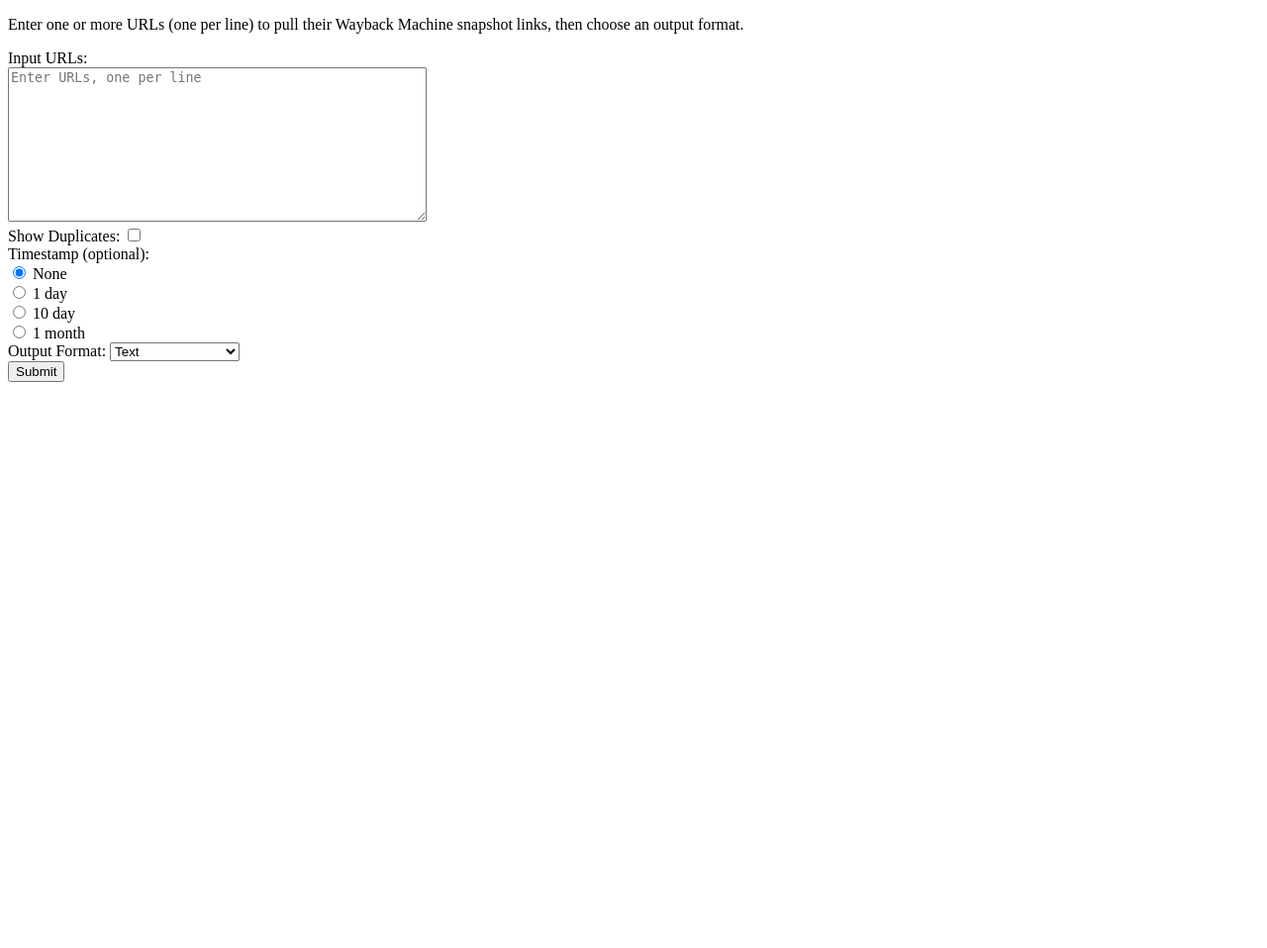
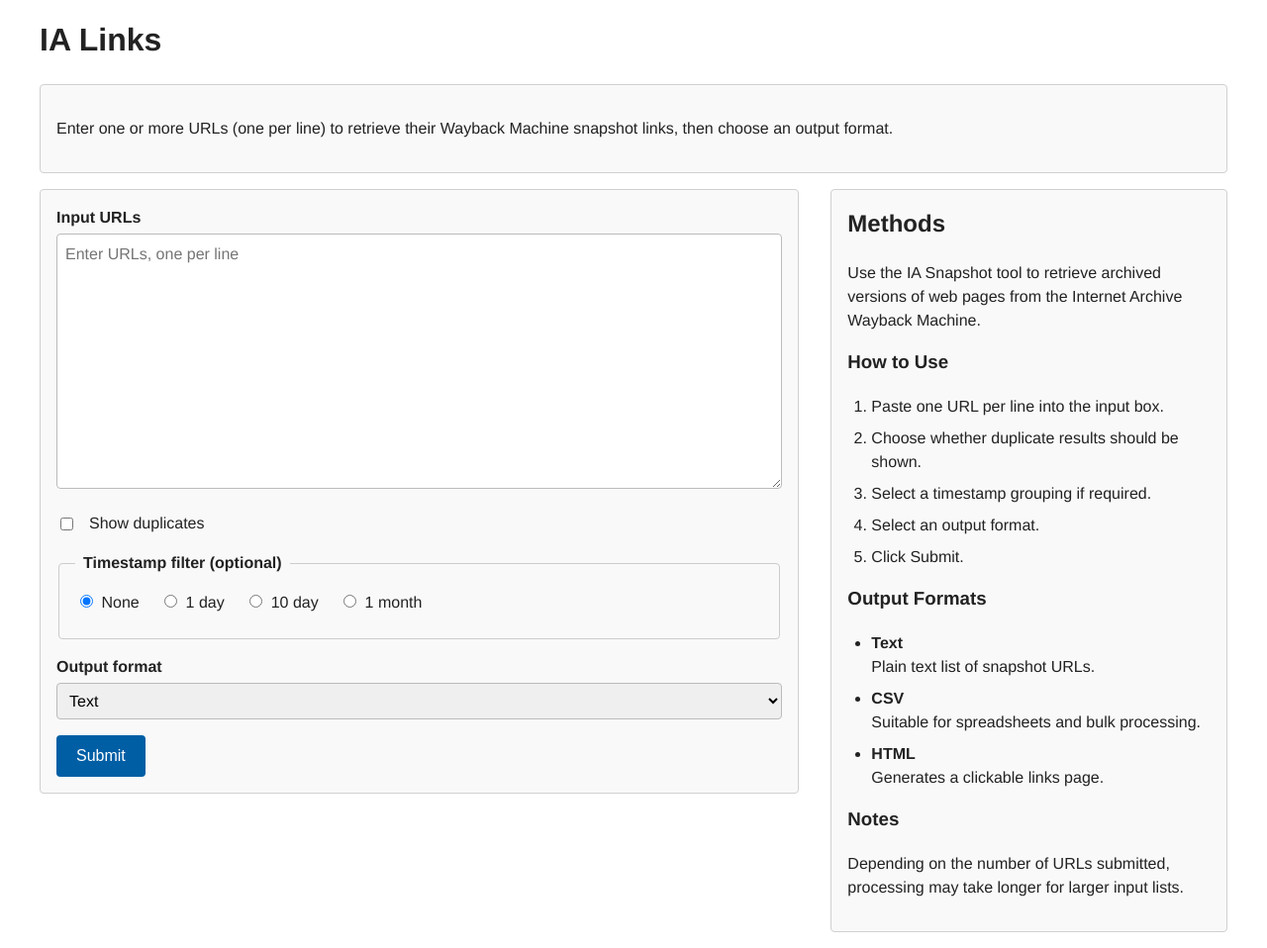
Before and after one commit to iaine/ia_links, a Flask app: page / in a window 1280 px wide. Shown: the whole page at 99% size. Before the commit the page ends 386 px from the top, so only its background shows below. Run offline with Flask 3, Linux system fonts and the light colour scheme.

Commit message:
Fix to css

```diff
--- /dev/null
+++ b/web/static/main.css
@@ -0,0 +1,225 @@
+/* ==========================
+   Base Layout
+   ========================== */
+
+body {
+    font: 16px/1.5 Helvetica, Arial, sans-serif;
+    max-width: 1200px;
+    margin: 0 auto;
+    padding: 1rem;
+    color: #222;
+    background-color: #fff;
+}
+
+header {
+    margin-bottom: 1rem;
+}
+
+h1,
+h2,
+h3 {
+    margin-top: 0;
+    color: #222;
+}
+
+/* ==========================
+   Two-Column Flex Layout
+   ========================== */
+
+.flex-container {
+    display: flex;
+    gap: 2rem;
+    align-items: flex-start;
+}
+
+/* Form column */
+.formBody {
+    flex: 2;
+    padding: 1rem;
+    border: 1px solid #d0d0d0;
+    border-radius: 4px;
+    background-color: #f9f9f9;
+}
+
+/* Instructions column */
+.methodsIntr {
+    flex: 1;
+    padding: 1rem;
+    border: 1px solid #d0d0d0;
+    border-radius: 4px;
+    background-color: #f9f9f9;
+}
+
+/* ==========================
+   Intro / Instructions
+   ========================== */
+
+.formInstructions {
+    margin-bottom: 1rem;
+    padding: 1rem;
+    border: 1px solid #d0d0d0;
+    border-radius: 4px;
+    background-color: #f9f9f9;
+}
+
+/* ==========================
+   Form Elements
+   ========================== */
+
+.form-group {
+    margin-bottom: 1rem;
+}
+
+label {
+    display: block;
+    margin-bottom: 0.25rem;
+    font-weight: 600;
+}
+
+textarea,
+select,
+input[type="text"] {
+    width: 100%;
+    box-sizing: border-box;
+    padding: 0.5rem;
+    border: 1px solid #bbb;
+    border-radius: 4px;
+    font: inherit;
+}
+
+textarea {
+    resize: vertical;
+    min-height: 12rem;
+}
+
+select:focus,
+textarea:focus,
+input:focus,
+button:focus {
+    outline: 3px solid #80bdff;
+    outline-offset: 2px;
+}
+
+/* ==========================
+   Checkbox
+   ========================== */
+
+.form-group input[type="checkbox"] {
+    margin-right: 0.5rem;
+}
+
+.form-group.checkbox-group {
+    display: flex;
+    align-items: center;
+    gap: 0.5rem;
+}
+
+.form-group.checkbox-group label {
+    margin-bottom: 0;
+    font-weight: normal;
+}
+
+/* ==========================
+   Radio Button Group
+   ========================== */
+
+.timestampFilter {
+    margin-bottom: 1rem;
+    padding: 1rem;
+    border: 1px solid #ccc;
+    border-radius: 4px;
+}
+
+.timestampFilter legend {
+    font-weight: 600;
+    padding: 0 0.5rem;
+}
+
+.timestampFilter label {
+    display: inline-block;
+    margin-right: 1rem;
+    margin-bottom: 0.5rem;
+    font-weight: normal;
+}
+
+.timestampFilter input[type="radio"] {
+    margin-right: 0.25rem;
+}
+
+/* ==========================
+   Submit Button
+   ========================== */
+
+.submitBtn {
+    display: inline-block;
+    padding: 0.75rem 1.25rem;
+    border: none;
+    border-radius: 4px;
+    background-color: #005ea5;
+    color: #fff;
+    font-size: 1rem;
+    cursor: pointer;
+}
+
+.submitBtn:hover {
+    background-color: #004b85;
+}
+
+.submitBtn:active {
+    background-color: #003d6b;
+}
+
+/* ==========================
+   Messages
+   ========================== */
+
+.errorMessage {
+    margin-bottom: 1rem;
+    padding: 0.75rem;
+    border: 1px solid #b00020;
+    border-radius: 4px;
+    background-color: #fff5f7;
+    color: #b00020;
+}
+
+.warningMessage {
+    margin-bottom: 1rem;
+    padding: 0.75rem;
+    border: 1px solid #8a6d00;
+    border-radius: 4px;
+    background-color: #fff9e6;
+    color: #8a6d00;
+}
+
+/* ==========================
+   Lists in Instructions Panel
+   ========================== */
+
+.methodsIntr ul,
+.methodsIntr ol {
+    padding-left: 1.5rem;
+}
+
+.methodsIntr li {
+    margin-bottom: 0.5rem;
+}
+
+/* ==========================
+   Mobile Layout
+   ========================== */
+
+@media (max-width: 800px) {
+
+    .flex-container {
+        flex-direction: column;
+    }
+
+    .formBody,
+    .methodsIntr {
+        width: 100%;
+    }
+
+    .timestampFilter label {
+        display: block;
+    }
+}
--- a/web/templates/index.html
+++ b/web/templates/index.html
@@ -4,52 +4,194 @@
     <meta charset="UTF-8">
     <meta name="viewport" content="width=device-width, initial-scale=1.0">
     <title>IA Links</title>
+    <link rel="stylesheet" href="{{ url_for('static', filename='main.css') }}">
 </head>
+
 <body>
-    <div id="formInstructions">
-        <p>Enter one or more URLs (one per line) to pull their Wayback Machine
-        snapshot links, then choose an output format.</p>
+
+    <header>
+        <h1>IA Links</h1>
+    </header>
+
+    <div class="formInstructions">
+        <p>
+            Enter one or more URLs (one per line) to retrieve their
+            Wayback Machine snapshot links, then choose an output format.
+        </p>
     </div>
 
     {% if error %}
-    <div id="errorMessage" style="color: #b00020; border: 1px solid #b00020; padding: 0.5em; margin-bottom: 1em;">
+    <div class="errorMessage" role="alert">
         {{ error }}
     </div>
     {% endif %}
 
     {% if warning %}
-    <div id="warningMessage" style="color: #8a6d00; border: 1px solid #8a6d00; padding: 0.5em; margin-bottom: 1em;">
+    <div class="warningMessage" role="alert">
         {{ warning }}
     </div>
     {% endif %}
 
-    <div id="formBody">
-        <form id="linkForm" method="post" action="/">
-            <label for="inputUrls">Input URLs:</label><br>
-            <textarea id="inputUrls" name="url" rows="10" cols="50" placeholder="Enter URLs, one per line" required></textarea><br>
+    <div class="flex-container">
 
-            <label for="showDupes">Show Duplicates:</label>
-            <input type="checkbox" id="showDupes" name="show_dupes" value="true"><br>
+        <!-- LEFT COLUMN: FORM -->
 
-            <label>Timestamp (optional):</label><br>
-            <input type="radio" id="timestamp_none" name="timestamp" value="" checked>
-            <label for="timestamp_none">None</label><br>
-            <input type="radio" id="timestamp_day" name="timestamp" value="1_day">
-            <label for="timestamp_day">1 day</label><br>
-            <input type="radio" id="timestamp_10day" name="timestamp" value="10_day">
-            <label for="timestamp_10day">10 day</label><br>
-            <input type="radio" id="timestamp_month" name="timestamp" value="1_month">
-            <label for="timestamp_month">1 month</label><br>
+        <section class="formBody">
 
-            <label for="format">Output Format:</label>
-            <select id="format" name="format">
-                <option value="txt">Text</option>
-                <option value="csv">CSV</option>
-                <option value="html">HTML (links page)</option>
-            </select><br>
+            <form method="POST" action="/">
 
-            <button id="submitBtn" type="submit">Submit</button>
-        </form>
+                <div class="form-group">
+                    <label for="inputUrls">
+                        Input URLs
+                    </label>
+
+                    <textarea
+                        id="inputUrls"
+                        name="url"
+                        rows="10"
+                        placeholder="Enter URLs, one per line"
+                        required></textarea>
+                </div>
+
+                <div class="form-group checkbox-group">
+                    <input
+                        type="checkbox"
+                        id="showDupes"
+                        name="show_dupes"
+                        value="true">
+
+                    <label for="showDupes">
+                        Show duplicates
+                    </label>
+                </div>
+
+                <fieldset class="timestampFilter">
+
+                    <legend>
+                        Timestamp filter (optional)
+                    </legend>
+
+                    <input
+                        type="radio"
+                        id="timestamp_none"
+                        name="timestamp"
+                        value=""
+                        checked>
+
+                    <label for="timestamp_none">
+                        None
+                    </label>
+
+                    <input
+                        type="radio"
+                        id="timestamp_day"
+                        name="timestamp"
+                        value="1_day">
+
+                    <label for="timestamp_day">
+                        1 day
+                    </label>
+
+                    <input
+                        type="radio"
+                        id="timestamp_10day"
+                        name="timestamp"
+                        value="10_day">
+
+                    <label for="timestamp_10day">
+                        10 day
+                    </label>
+
+                    <input
+                        type="radio"
+                        id="timestamp_month"
+                        name="timestamp"
+                        value="1_month">
+
+                    <label for="timestamp_month">
+                        1 month
+                    </label>
+
+                </fieldset>
+
+                <div class="form-group">
+                    <label for="format">
+                        Output format
+                    </label>
+
+                    <select id="format" name="format">
+                        <option value="txt">
+                            Text
+                        </option>
+
+                        <option value="csv">
+                            CSV
+                        </option>
+
+                        <option value="html">
+                            HTML (links page)
+                        </option>
+                    </select>
+                </div>
+
+                <button class="submitBtn" type="submit">
+                    Submit
+                </button>
+
+            </form>
+
+        </section>
+
+        <!-- RIGHT COLUMN: INSTRUCTIONS -->
+
+        <aside class="methodsIntr">
+
+            <h2>Methods</h2>
+
+            <p>
+                Use the IA Snapshot tool to retrieve archived versions of
+                web pages from the Internet Archive Wayback Machine.
+            </p>
+
+            <h3>How to Use</h3>
+
+            <ol>
+                <li>Paste one URL per line into the input box.</li>
+                <li>Choose whether duplicate results should be shown.</li>
+                <li>Select a timestamp grouping if required.</li>
+                <li>Select an output format.</li>
+                <li>Click Submit.</li>
+            </ol>
+
+            <h3>Output Formats</h3>
+
+            <ul>
+                <li>
+                    <strong>Text</strong><br>
+                    Plain text list of snapshot URLs.
+                </li>
+
+                <li>
+                    <strong>CSV</strong><br>
+                    Suitable for spreadsheets and bulk processing.
+                </li>
+
+                <li>
+                    <strong>HTML</strong><br>
+                    Generates a clickable links page.
+                </li>
+            </ul>
+
+            <h3>Notes</h3>
+
+            <p>
+                Depending on the number of URLs submitted,
+                processing may take longer for larger input lists.
+            </p>
+
+        </aside>
+
     </div>
+
 </body>
 </html>
```
